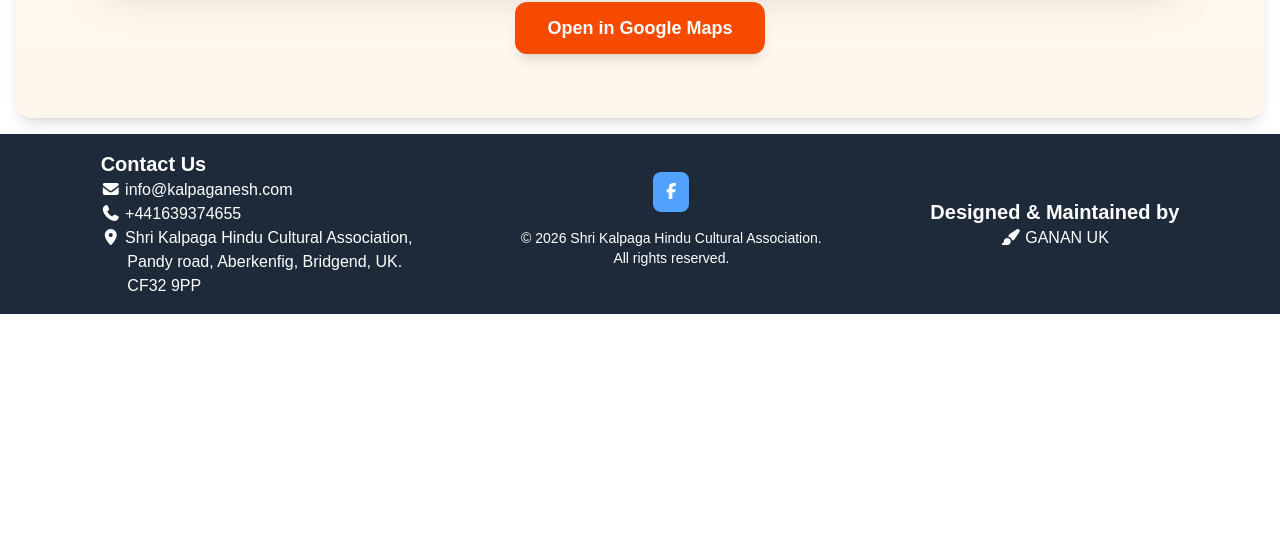
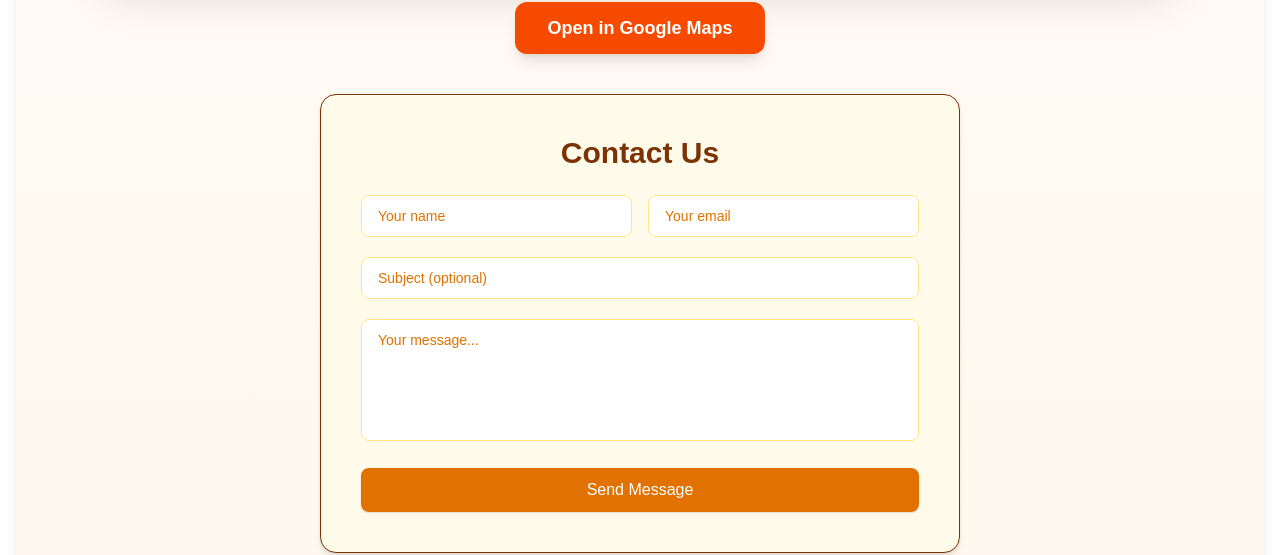
Before and after one commit to Ganan6/ganesh, a Next.js app: page /contact in a window 1280 px wide. Shown: the part 1394-1949 px from the top of the page. Before the commit the page ends 1708 px from the top, so only its background shows below. Built offline with nearby package versions, Linux system fonts and the light colour scheme.

Commit message:
added form

```diff
--- /dev/null
+++ b/app/components/form.tsx
@@ -0,0 +1,114 @@
+"use client";
+
+import { useState } from "react";
+
+export default function ContactForm() {
+  const [result, setResult] = useState("");
+  const [loading, setLoading] = useState(false);
+
+  const onSubmit = async (event) => {
+    event.preventDefault();
+    setLoading(true);
+    setResult("");
+
+    const formData = new FormData(event.target);
+    const accessKey = process.env.NEXT_PUBLIC_WEB3FORMS_KEY;
+
+    if (!accessKey) {
+      setResult("❌ Config error. Try again later.");
+      setLoading(false);
+      return;
+    }
+
+    formData.append("access_key", accessKey);
+
+    try {
+      const response = await fetch("https://api.web3forms.com/submit", {
+        method: "POST",
+        body: formData,
+      });
+
+      const data = await response.json();
+
+      if (data.success) {
+        setResult("✅ Message sent successfully!");
+        event.target.reset();
+      } else {
+        setResult("❌ Something went wrong. Please try again.");
+      }
+    } catch (error) {
+      setResult("❌ Network error. Try again later.");
+    } finally {
+      setLoading(false);
+    }
+  };
+
+  return (
+    <div className="max-w-2xl mx-auto px-4 py-10">
+      <div className="rounded-2xl border border-amber-900 bg-amber-50 shadow-md p-6 md:p-10">
+
+        <h2 className="text-2xl md:text-3xl font-semibold text-amber-900 mb-6 text-center">
+          Contact Us
+        </h2>
+
+        <form onSubmit={onSubmit} className="space-y-5">
+
+          {/* Name + Email */}
+          <div className="grid gap-4 md:grid-cols-2">
+            <input
+              type="text"
+              name="name"
+              placeholder="Your name"
+              required
+              className="w-full rounded-lg border border-amber-200 bg-white px-4 py-2.5 text-sm text-amber-900 placeholder-amber-600 focus:outline-none focus:ring-2 focus:ring-amber-400 transition"
+            />
+
+            <input
+              type="email"
+              name="email"
+              placeholder="Your email"
+              required
+              className="w-full rounded-lg border border-amber-200 bg-white px-4 py-2.5 text-sm text-amber-900 placeholder-amber-600 focus:outline-none focus:ring-2 focus:ring-amber-400 transition"
+            />
+          </div>
+
+          {/* Subject */}
+          <input
+            type="text"
+            name="subject"
+            placeholder="Subject (optional)"
+            className="w-full rounded-lg border border-amber-200 bg-white px-4 py-2.5 text-sm text-amber-900 placeholder-amber-600 focus:outline-none focus:ring-2 focus:ring-amber-400 transition"
+          />
+
+          {/* Message */}
+          <textarea
+            name="message"
+            placeholder="Your message..."
+            required
+            rows={5}
+            className="w-full rounded-lg border border-amber-200 bg-white px-4 py-2.5 text-sm text-amber-900 placeholder-amber-600 focus:outline-none focus:ring-2 focus:ring-amber-400 transition resize-none"
+          />
+
+          {/* Spam protection */}
+          <input type="hidden" name="botcheck" className="hidden" />
+
+          {/* Button */}
+          <button
+            type="submit"
+            disabled={loading}
+            className="w-full rounded-lg bg-amber-600 hover:bg-amber-700 text-white font-medium py-2.5 transition-all duration-200 disabled:opacity-50 disabled:cursor-not-allowed shadow-sm hover:shadow-md"
+          >
+            {loading ? "Sending..." : "Send Message"}
+          </button>
+
+          {/* Status */}
+          {result && (
+            <p className="text-center text-sm text-amber-700 mt-2">
+              {result}
+            </p>
+          )}
+        </form>
+      </div>
+    </div>
+  );
+}
--- a/app/contact/page.tsx
+++ b/app/contact/page.tsx
@@ -3,6 +3,7 @@
 import React, { useState } from "react";
 import Footer from "../components/footer";
 import Nav from "../components/nav";
+import ContactForm from "../components/form";
 
 export default function Page() {
   const [count, setCount] = useState(0);
@@ -24,7 +25,7 @@ export default function Page() {
             </div>
         </section>
 
-        <section className="py-16 px-6 md:px-20 bg-gradient-to-b from-white to-orange-50 m-4 rounded-2xl shadow-lg">
+        <section className="py-16 px-6 md:px-20 bg-linear-to-b from-white to-orange-50 m-4 rounded-2xl shadow-lg">
 
             {/* Heading */}
             <div className="text-center mb-12">
@@ -109,7 +110,8 @@ export default function Page() {
                 Open in Google Maps
                 </a>
             </div>
-            </section>
+            <ContactForm />
+        </section>
 
       {/* Footer */}
       <Footer />
```
